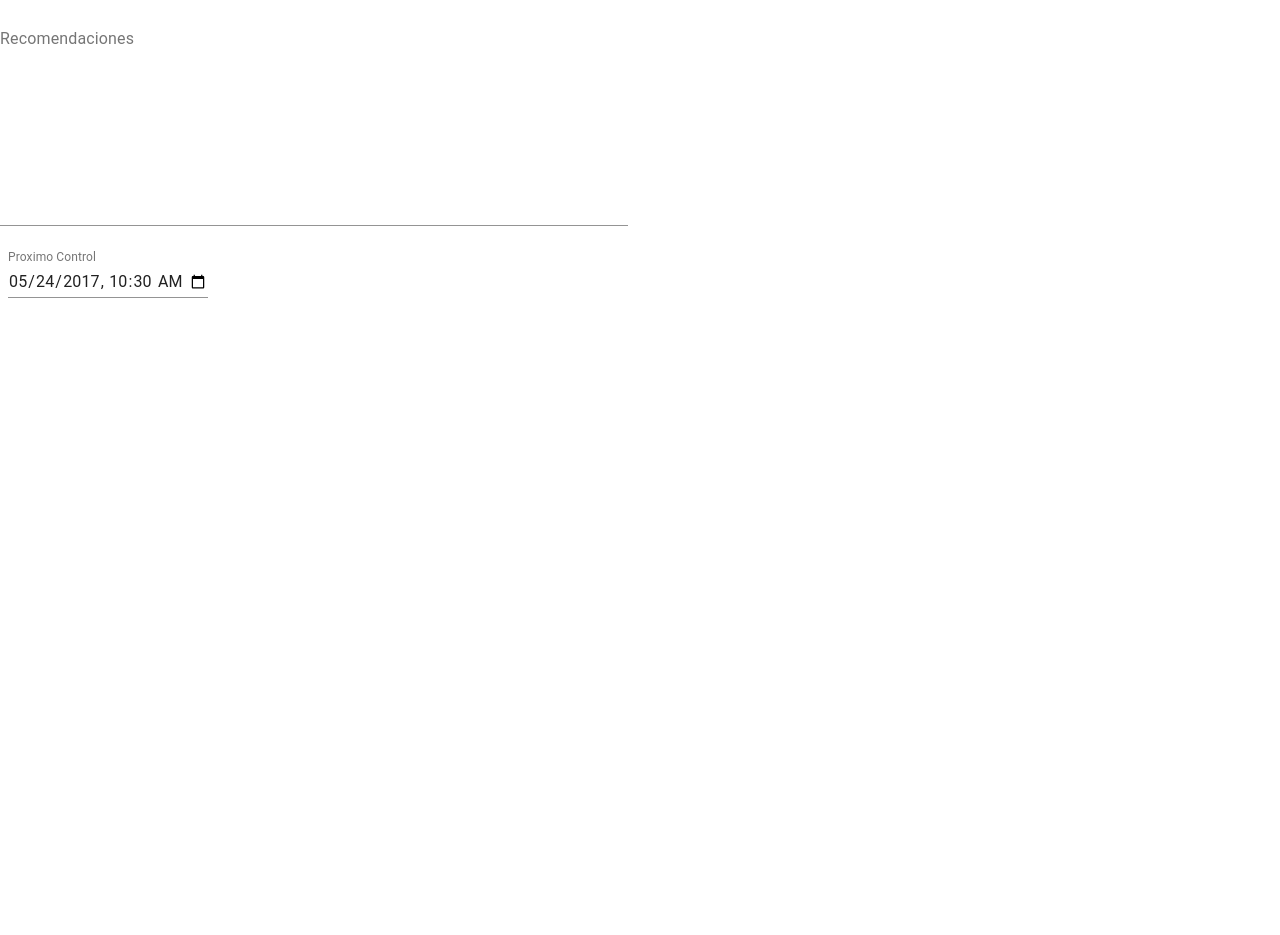
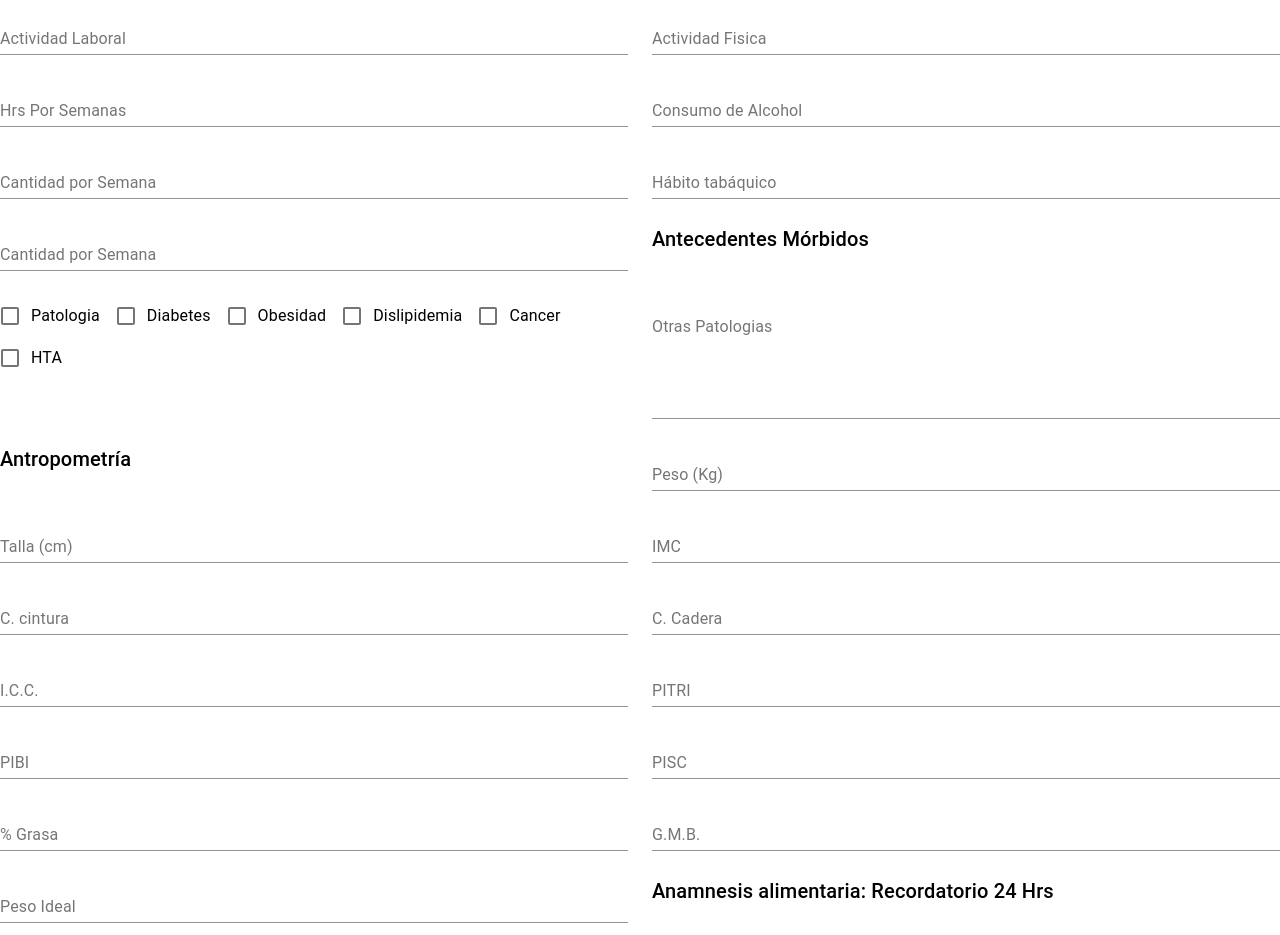
Before and after one commit to ysuvin/frontLecofq5, a React (Create React App) app: page /Grupo5/PlantillaNutricionista in a window 1280 px wide. Shown: the part 240-1175 px from the top of the page. Before the commit the page ends 800 px from the top, so only its background shows below. Built offline with nearby package versions, Linux system fonts and the light colour scheme.

Commit message:
Formulario Nutricionista

```diff
--- a/src/Component/Grupo5/NutricionistaF.jsx
+++ b/src/Component/Grupo5/NutricionistaF.jsx
@@ -3,6 +3,10 @@ import Typography from '@material-ui/core/Typography';
 import Grid from '@material-ui/core/Grid';
 import TextField from '@material-ui/core/TextField';
 import { makeStyles } from '@material-ui/core/styles';
+import FormControlLabel from '@material-ui/core/FormControlLabel';
+import Checkbox from '@material-ui/core/Checkbox';
+
+
 const useStyles = makeStyles((theme) => ({
     container: {
         display: 'flex',
@@ -13,6 +17,9 @@ const useStyles = makeStyles((theme) => ({
         marginRight: theme.spacing(1),
         width: 200,
     },
+
+
+
 }));
 
 
@@ -20,52 +27,307 @@ export default function NutricionistaF() {
     const classes = useStyles();
     return (
         <React.Fragment>
-            <Typography variant="h6" gutterBottom>
-                Metodo de llenado
-      </Typography>
-            <Grid container spacing={3}>
-            <Grid item xs={12} md={6}>
-                    <TextField required id="NutName" label="Nombre del Nutricionista" fullWidth autoComplete="nut-name" />
+                <Typography variant="h6" gutterBottom>
+                    Antecedentes Personales
+                </Typography>
+                <Grid container spacing={3}>
+                <Grid item xs={12} md={6}>
+                    <TextField required id="rutPaci" label="Rut del Paciente" fullWidth autoComplete="rut-paci" />
                 </Grid>
                 <Grid item xs={12} md={6}>
                     <TextField
-                        required
+                        disabled
                         id="paciName"
                         label="Nombre del Paciente"
                         fullWidth
                         autoComplete="paci-number"
                     />
                 </Grid>
-                <Grid item xs={12} md={6}>
-                    <TextField required id="rutPaci" label="Rut del Paciente" fullWidth autoComplete="rut-paci" />
+
+                <Grid item xs={15} md={6}>
+                <form className={classes.container} noValidate>
+                    <TextField
+                        disabled
+                        id="date"
+                        label="Fecha de Nacimiento"
+                        type="date"
+                        defaultValue="none"
+                        className={classes.textField}
+                        InputLabelProps={{
+                        shrink: true,
+                        }}
+                    />
+                    </form>
                 </Grid>
-                <Grid item xs={12} md={6}></Grid>
+
                 <Grid item xs={12} md={6}>
                     <TextField
-                        id="recMed"
-                        label="Recomendaciones"
+                        disabled
+                        id="estC"
+                        label="Estadi Civil"
+                        fullWidth
+                        autoComplete="est-civil"
+                    />
+                </Grid>
+
+                <Grid item xs={12} md={6}>
+                    <TextField
+                        id="actL"
+                        label="Actividad Laboral"
+                        fullWidth
+                        autoComplete="act-lab"
+                    />
+                </Grid>
+
+                <Grid item xs={12} md={6}>
+                    <TextField
+                        id="actF"
+                        label="Actividad Fisica"
+                        fullWidth
+                        autoComplete="act-fis"
+                    />
+                </Grid>
+
+                <Grid item xs={12} md={6}>
+                    <TextField
+                        type = "number"
+                        id="hSem"
+                        label="Hrs Por Semanas"
+                        fullWidth
+                        autoComplete="h-sem"
+                    />
+                </Grid>
+                <Grid item xs={12} md={6}>
+                    <TextField
+                        id="conAl"
+                        label="Consumo de Alcohol"
+                        fullWidth
+                        autoComplete="con-Al"
+                    />
+                </Grid>
+                <Grid item xs={12} md={6}>
+                    <TextField
+                        type = "number"
+                        id="cantSem1"
+                        label="Cantidad por Semana"
+                        fullWidth
+                        autoComplete="cant-sem1"
+                    />
+                </Grid>
+                <Grid item xs={12} md={6}>
+                    <TextField
+                        id="habTaba"
+                        label="Hábito tabáquico"
+                        fullWidth
+                        autoComplete="hab-taba"
+                    />
+                </Grid>
+                <Grid item xs={12} md={6}>
+                    <TextField
+                        type = "number"
+                        id="cantSem2"
+                        label="Cantidad por Semana"
+                        fullWidth
+                        autoComplete="cant-sem2"
+                    />
+                </Grid>
+
+                <Grid item xs={12} md={6}>
+                    <Typography variant="h6" gutterBottom>
+                        Antecedentes Mórbidos
+                    </Typography>
+                </Grid>
+
+                <Grid item xs={12} md={6}>
+                    <FormControlLabel
+                        control={
+                        <Checkbox
+                            name="checkPatologia"
+                            color="primary"
+                        />
+                        }
+                        label="Patologia"
+                    />
+                    <FormControlLabel
+                        control={
+                        <Checkbox
+                            name="checkDiabetes"
+                            color="primary"
+                        />
+                        }
+                        label="Diabetes"
+                    />
+                    <FormControlLabel
+                        control={
+                        <Checkbox
+                            name="checkObesidad"
+                            color="primary"
+                        />
+                        }
+                        label="Obesidad"
+                    />
+                    <FormControlLabel
+                        control={
+                        <Checkbox
+                            name="checkDislipidemia"
+                            color="primary"
+                        />
+                        }
+                        label="Dislipidemia"
+                    />
+                    <FormControlLabel
+                        control={
+                        <Checkbox
+                            name="checkCancer"
+                            color="primary"
+                        />
+                        }
+                        label="Cancer"
+                    />
+                    <FormControlLabel
+                        control={
+                        <Checkbox
+                            name="checkHTA"
+                            color="primary"
+                        />
+                        }
+                        label="HTA"
+                    />
+                </Grid>
+
+                <Grid item xs={12} md={6}>
+                    <TextField
+                        id="otrasPat"
+                        label="Otras Patologias"
                         fullWidth
                         multiline
-                        rows={10}
+                        rows={5}
                         defaultValue=""
                     />
                 </Grid>
 
+                <Grid item xs={12} md={6}>
+                    <Typography variant="h6" gutterBottom>
+                        Antropometría
+                    </Typography>
+                </Grid>
 
 
-                <Grid item xs={12}>
-                    <form className={classes.container} noValidate>
-                        <TextField
-                            id="datetime-local"
-                            label="Proximo Control"
-                            type="datetime-local"
-                            defaultValue="2017-05-24T10:30"
-                            className={classes.textField}
-                            InputLabelProps={{
-                                shrink: true,
-                            }}
-                        />
-                    </form>
+
+
+                <Grid item xs={12} md={6}>
+                    <TextField
+                        type = "number"
+                        id="peso"
+                        label="Peso (Kg)"
+                        fullWidth
+                        autoComplete="peso-kg"
+                    />
+                </Grid>
+                <Grid item xs={12} md={6}>
+                    <TextField
+                        type = "number"
+                        id="talla"
+                        label="Talla (cm)"
+                        fullWidth
+                        autoComplete="talla-cm"
+                    />
+                </Grid>
+                <Grid item xs={12} md={6}>
+                    <TextField
+                        type = "number"
+                        id="imc"
+                        label="IMC"
+                        fullWidth
+                        autoComplete="imc"
+                    />
+                </Grid>
+                <Grid item xs={12} md={6}>
+                    <TextField
+                        type = "number"
+                        id="cCint"
+                        label="C. cintura"
+                        fullWidth
+                        autoComplete="c-cint"
+                    />
+                </Grid>
+                <Grid item xs={12} md={6}>
+                    <TextField
+                        type = "number"
+                        id="cCad"
+                        label="C. Cadera"
+                        fullWidth
+                        autoComplete="c-cad"
+                    />
+                </Grid>
+                <Grid item xs={12} md={6}>
+                    <TextField
+                        type = "number"
+                        id="icc"
+                        label="I.C.C."
+                        fullWidth
+                        autoComplete="icc"
+                    />
+                </Grid>
+                <Grid item xs={12} md={6}>
+                    <TextField
+                        type = "number"
+                        id="pitri"
+                        label="PITRI"
+                        fullWidth
+                        autoComplete="pitri"
+                    />
+                </Grid>
+                <Grid item xs={12} md={6}>
+                    <TextField
+                        type = "number"
+                        id="pibi"
+                        label="PIBI"
+                        fullWidth
+                        autoComplete="pibi"
+                    />
+                </Grid>
+                <Grid item xs={12} md={6}>
+                    <TextField
+                        type = "number"
+                        id="pisc"
+                        label="PISC"
+                        fullWidth
+                        autoComplete="pisc"
+                    />
+                </Grid>
+                <Grid item xs={12} md={6}>
+                    <TextField
+                        type = "number"
+                        id="porcentG"
+                        label="% Grasa"
+                        fullWidth
+                        autoComplete="porcent-g"
+                    />
+                </Grid>
+                <Grid item xs={12} md={6}>
+                    <TextField
+                        type = "number"
+                        id="gmb"
+                        label="G.M.B."
+                        fullWidth
+                        autoComplete="gmb"
+                    />
+                </Grid>
+                <Grid item xs={12} md={6}>
+                    <TextField
+                        type = "number"
+                        id="pesoIdeal"
+                        label="Peso Ideal"
+                        fullWidth
+                        autoComplete="peso-ideal"
+                    />
+                </Grid>
+
+                <Grid item xs={12} md={6}>
+                    <Typography variant="h6" gutterBottom>
+                        Anamnesis alimentaria: Recordatorio 24 Hrs
+                    </Typography>
                 </Grid>
             </Grid>
         </React.Fragment>
--- a/src/Component/Grupo5/PacienteF.jsx
+++ b/src/Component/Grupo5/PacienteF.jsx
@@ -63,10 +63,12 @@ export default function PacienteF() {
             <Typography variant="h6" gutterBottom>
                 Ficha Paciente
       </Typography>
+
       <Grid container
   direction="column"
 
   alignItems="center">
+
             <form className={classes.container} noValidate>
                     <TextField
                         id="datetime-local"
--- a/src/Component/Grupo5/PsicologoF.jsx
+++ b/src/Component/Grupo5/PsicologoF.jsx
@@ -25,8 +25,8 @@ export default function PsicologoF() {
       </Typography>
             <Grid container spacing={3}>
             <Grid item xs={12} md={6}>
-                    <TextField required id="PsiName" label="Nombre del Psicologo" fullWidth autoComplete="psi-name" />
-                </Grid>
+                <TextField required id="PsiName" label="Nombre del Psicologo" fullWidth autoComplete="psi-name" />
+            </Grid>
                 <Grid item xs={12} md={6}>
                     <TextField
                         required
```
